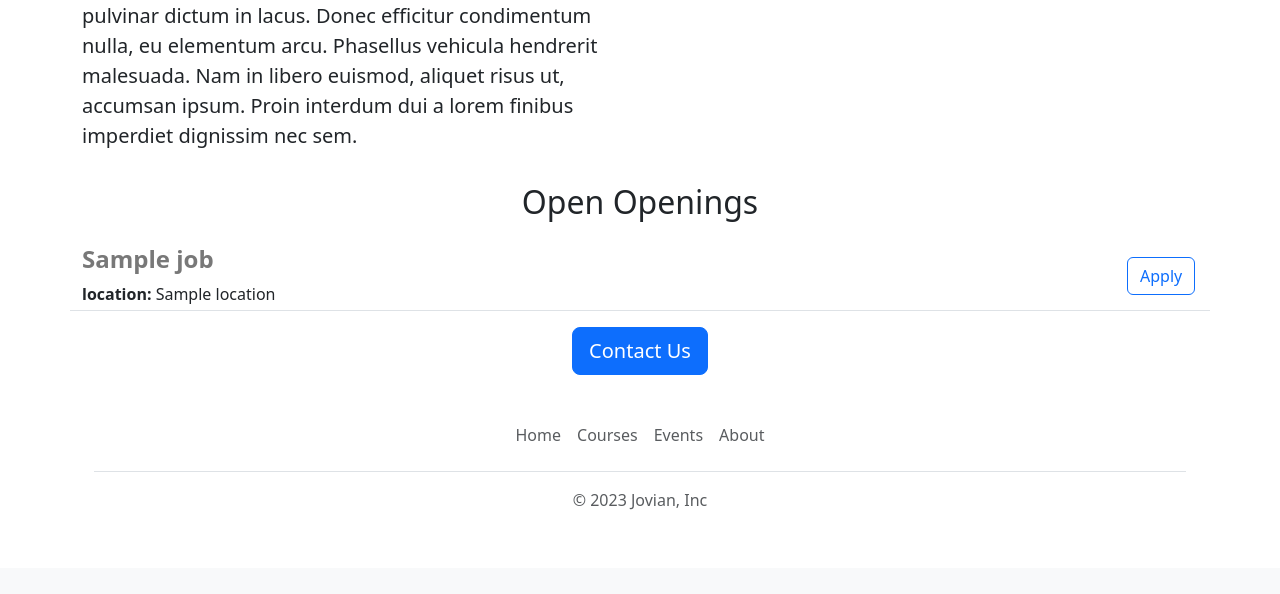
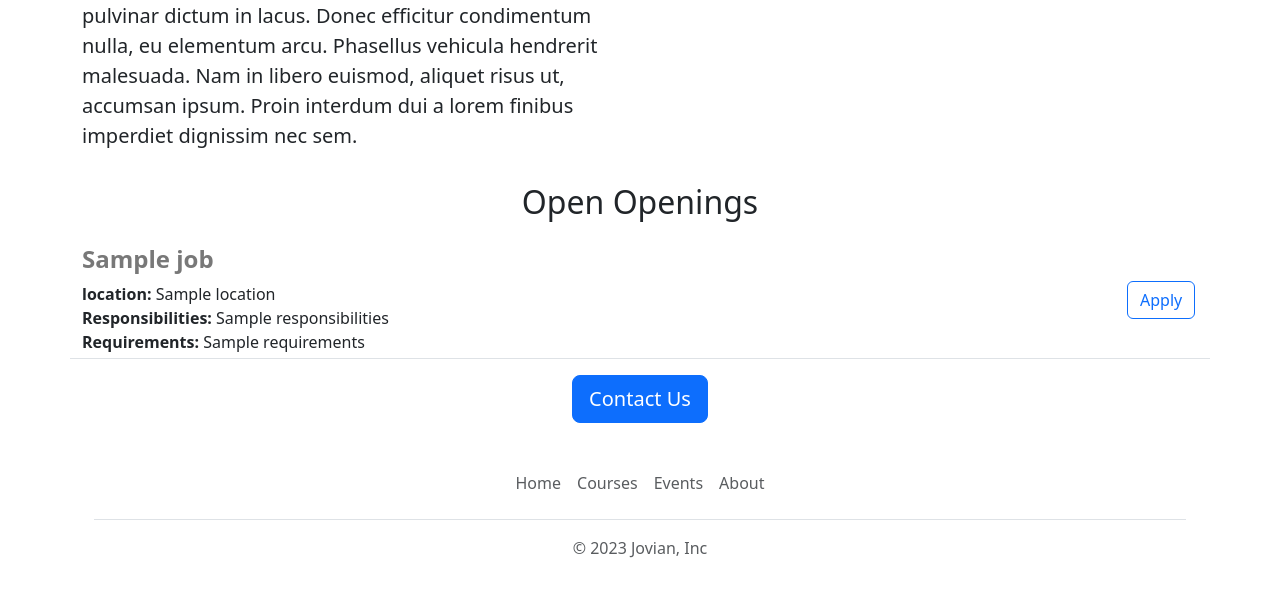
Before and after one commit to MohammedDerouiche/jovian-careers-website-v2, a Flask app: template templates/home.html in a window 1280 px wide. Shown: the part 825-1419 px from the top of the page. Before the commit the page ends 1335 px from the top, so only its background shows below. Run offline with Flask 3, Linux system fonts and the light colour scheme; the template is opened without the code that fills it: most values are stand-ins (such as "Sample title", 1, 10 or a date in 2020).

Commit message:
Adding some info to the job openings section

```diff
--- a/templates/jobitem.html
+++ b/templates/jobitem.html
@@ -6,9 +6,15 @@
         </div>
         {% if 'salary' in job %}
         <div>
-            <b>Salary:</b> {{job['salary']}}
+            <b>Salary:</b> {{job['salary']}} ({{job['currency']}}'s)
         </div>
         {% endif %}
+        <div>
+            <b>Responsibilities:</b> {{job['responsibilities']}}
+        </div>
+        <div>
+            <b>Requirements:</b> {{job['requirements']}}
+        </div>
     </div>
     <div class="col-1">
         <a href="mailto:hello@jovian@ai?subject=Applying%20for%20{{job['title']}}%20job&body=I%20want%20to%20apply%20for%20a%20{{job['title']}}%20role%2C%20I%20think%20my%20skills%20and%20qualification%20feet%20the%20job%20requirement%20exactly%2C%20so%20I'll%20be%20happy%20to%20contact%20with%20you%20for%20job%20interview."type="button" class="btn btn-outline-primary">Apply</a>
```
